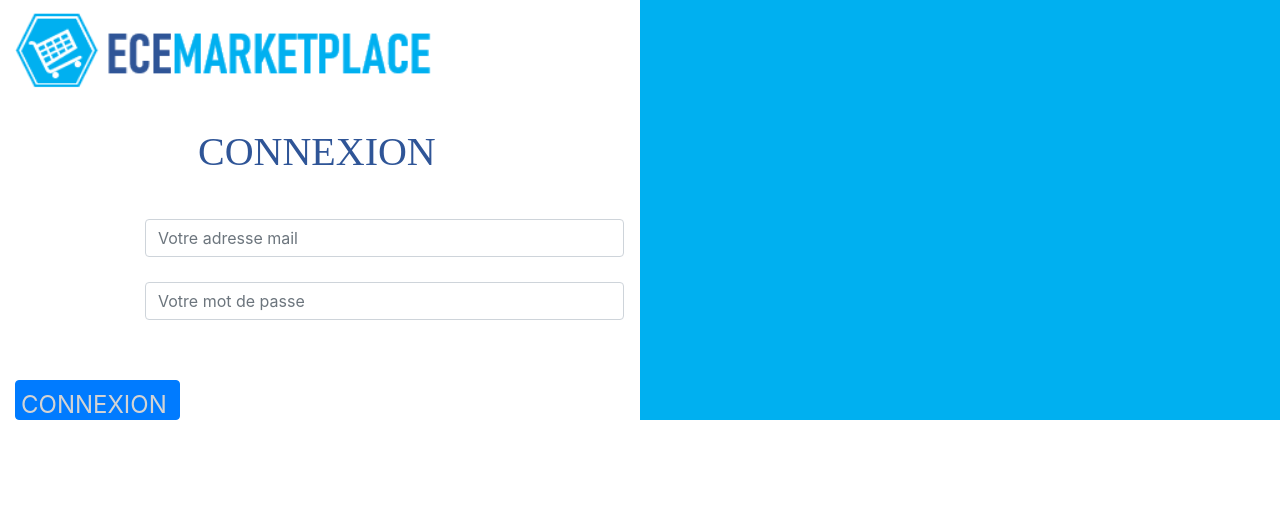
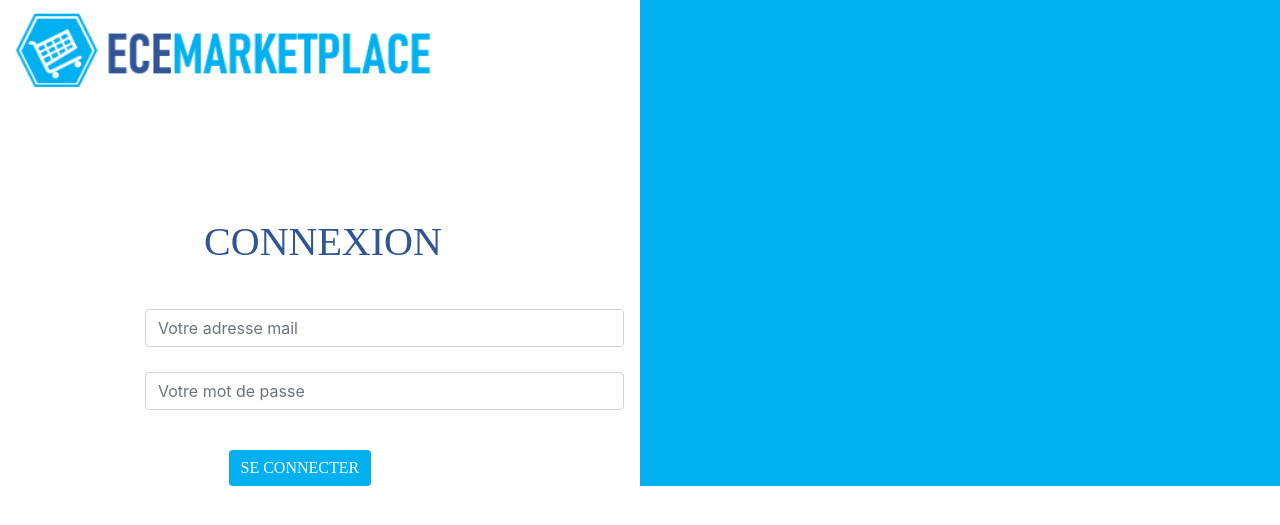
Before and after one commit to etiennempu/-ECE-MarketPlace, a PHP site: page /Connexion.php in a window 1280 px wide. Shown: the top 525 px of the page. Run offline with PHP 8.4, Linux system fonts and the light colour scheme.

Commit message:
changement de style

```diff
--- a/Connexion.php
+++ b/Connexion.php
@@ -86,7 +86,7 @@
 			<div class="col">
 				<form action="connexion.php" method="post">
 					<img id="logoInscription" src="logoMarketPlace.png" alt="logo ECE Market Place">
-					<h1 id="titreInscription">CONNEXION</h1>
+					<h1 id="titreConnexion">CONNEXION</h1>
 					<table>
 						<tr>
 							<td><input type="mail" name="mail" class="form-control" required="required" placeholder="Votre adresse mail" size="50px"></td>
@@ -95,7 +95,7 @@
 							<td><input type="password" name="password" class="form-control" required="required" placeholder="Votre mot de passe" size="50px"></td>
 						</tr>
 					</table>
-					<button id="connexion" class="btn btn-primary" type="submit">CONNEXION</button>
+					<button id="connecter" class="btn btn-primary" type="submit">SE CONNECTER</button>
 				</form>
 			</div>
 			<div class="fondInscription col">
--- a/accueil.php
+++ b/accueil.php
@@ -18,10 +18,10 @@ session_start();
 		<div class="header container">
 			<div class="row">
 		<!--LOGO-->
-				<div class="col-7">
+				<div class="col-9">
 					<a href="index.php"><img id="logo" src="logoMarketPlace.png" alt="logo ECE Market Place"></a>
 				</div>
-				<div class="col-5">
+				<div class="col-3">
 						<?php
 							function initiales($nom){
                                    $nom_initiale = ''; // déclare le recipient
--- a/connexion.php
+++ b/connexion.php
@@ -86,7 +86,7 @@
 			<div class="col">
 				<form action="connexion.php" method="post">
 					<img id="logoInscription" src="logoMarketPlace.png" alt="logo ECE Market Place">
-					<h1 id="titreInscription">CONNEXION</h1>
+					<h1 id="titreConnexion">CONNEXION</h1>
 					<table>
 						<tr>
 							<td><input type="mail" name="mail" class="form-control" required="required" placeholder="Votre adresse mail" size="50px"></td>
@@ -95,7 +95,7 @@
 							<td><input type="password" name="password" class="form-control" required="required" placeholder="Votre mot de passe" size="50px"></td>
 						</tr>
 					</table>
-					<button id="connexion" class="btn btn-primary" type="submit">CONNEXION</button>
+					<button id="connecter" class="btn btn-primary" type="submit">SE CONNECTER</button>
 				</form>
 			</div>
 			<div class="fondInscription col">
--- a/index.php
+++ b/index.php
@@ -38,10 +38,10 @@ $_SESSION['mes_articles']= [];
 		<div class="header container">
 			<div class="row">
 		<!--LOGO-->
-				<div class="col-7">
+				<div class="col-9">
 					<a href="index.php"><img id="logo" src="logoMarketPlace.png" alt="logo ECE Market Place"></a>
 				</div>
-				<div class="col-5">
+				<div class="col-3">
 						<?php
 							function initiales($nom){
                                    $nom_initiale = ''; // déclare le recipient
--- a/notifications.php
+++ b/notifications.php
@@ -18,12 +18,11 @@ session_start();
 		<div class="header container">
 			<div class="row">
 		<!--LOGO-->
-				<div class="col-7">
+				<div class="col-9">
 					<a href="index.php"><img id="logo" src="logoMarketPlace.png" alt="logo ECE Market Place"></a>
 				</div>
-				<div class="col-5">
+				<div class="col-3">
 						<?php
-							<?php
 							function initiales($nom){
                                    $nom_initiale = ''; // déclare le recipient
                                    $n_mot = explode(" ",$nom);
--- a/panier.php
+++ b/panier.php
@@ -18,10 +18,10 @@ session_start();
 		<div class="header container">
 			<div class="row">
 		<!--LOGO-->
-				<div class="col-7">
+				<div class="col-9">
 					<a href="index.php"><img id="logo" src="logoMarketPlace.png" alt="logo ECE Market Place"></a>
 				</div>
-				<div class="col-5">
+				<div class="col-3">
 						<?php
 							function initiales($nom){
                                    $nom_initiale = ''; // déclare le recipient
--- a/stylesheet.css
+++ b/stylesheet.css
@@ -27,9 +27,25 @@ td{
 	font-family: Bahnschrift;
 }
 
+#titreConnexion {
+	margin-left: 31%;
+	padding-top: 100px;
+	padding-bottom: 30px;
+	color: #2F5597;
+	font-family: Bahnschrift;
+}
+
 #inscrire {
 	background-color: #00B0F0;
-	margin-left: 270px;
+	margin-left: 36%;
+	font-family: Segoe UI Black;
+	margin-top: 20px;
+	border-style: none;
+}
+
+#connecter {
+	background-color: #00B0F0;
+	margin-left: 35%;
 	font-family: Segoe UI Black;
 	margin-top: 20px;
 	border-style: none;
@@ -60,13 +76,16 @@ td{
 	font-size: 1.5em;
 	height: 40px;
 	color: lightgrey;
+	margin-left: 5px;
 	padding-left: 5px;
+	border-left: solid lightgrey;
 }
 #prenom {
 	padding-bottom: 10px;
 	margin-top: 45px;
 	font-size: 1.5em;
 	color: lightgrey;
+
 }#nom {
 	padding-bottom: 10px;
 	margin-top: 45px;
@@ -76,11 +95,13 @@ td{
 }
 #deconnexion{
 	padding-bottom: 10px;
+	margin-left: 5px;
 	margin-top: 40px;
 	font-size: 1.5em;
 	height: 40px;
 	color: lightgrey;
 	padding-left: 5px;
+	border-left: solid lightgrey;
 	}
 
 #categorie {
--- a/toutParcourir.php
+++ b/toutParcourir.php
@@ -18,10 +18,10 @@ session_start();
 		<div class="header container">
 			<div class="row">
 		<!--LOGO-->
-				<div class="col-7">
+				<div class="col-9">
 					<a href="index.php"><img id="logo" src="logoMarketPlace.png" alt="logo ECE Market Place"></a>
 				</div>
-				<div class="col-5">
+				<div class="col-3">
 						<?php
 							function initiales($nom){
                                    $nom_initiale = ''; // déclare le recipient
@@ -32,7 +32,6 @@ session_start();
                                    return strtoupper($nom_initiale);
                                    }
 							if($_SESSION['id']!=0){
-
 								echo '<label id="prenom">'.initiales($_SESSION['prenom']) .' </label>';
 								echo '<label id="nom">'.initiales($_SESSION['nom']) .'</label>';
 								echo '<a href="deconnexion.php"><label id="deconnexion">Deconnexion</label></a>';
--- a/votreCompte.php
+++ b/votreCompte.php
@@ -18,10 +18,10 @@ session_start();
 		<div class="header container">
 			<div class="row">
 		<!--LOGO-->
-				<div class="col-7">
+				<div class="col-9">
 					<a href="index.php"><img id="logo" src="logoMarketPlace.png" alt="logo ECE Market Place"></a>
 				</div>
-				<div class="col-5">
+				<div class="col-3">
 						<?php
 							function initiales($nom){
                                    $nom_initiale = ''; // déclare le recipient
```
